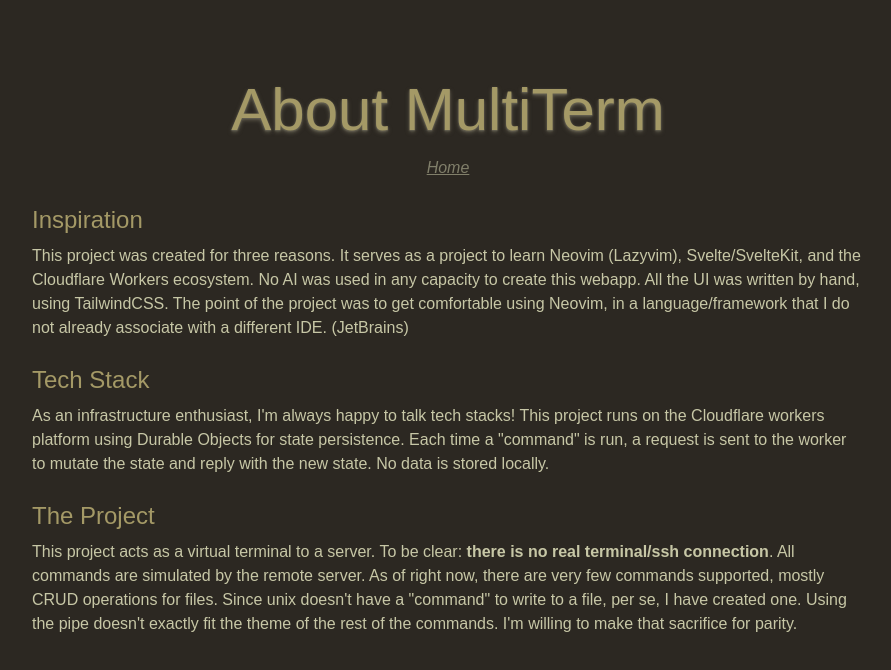
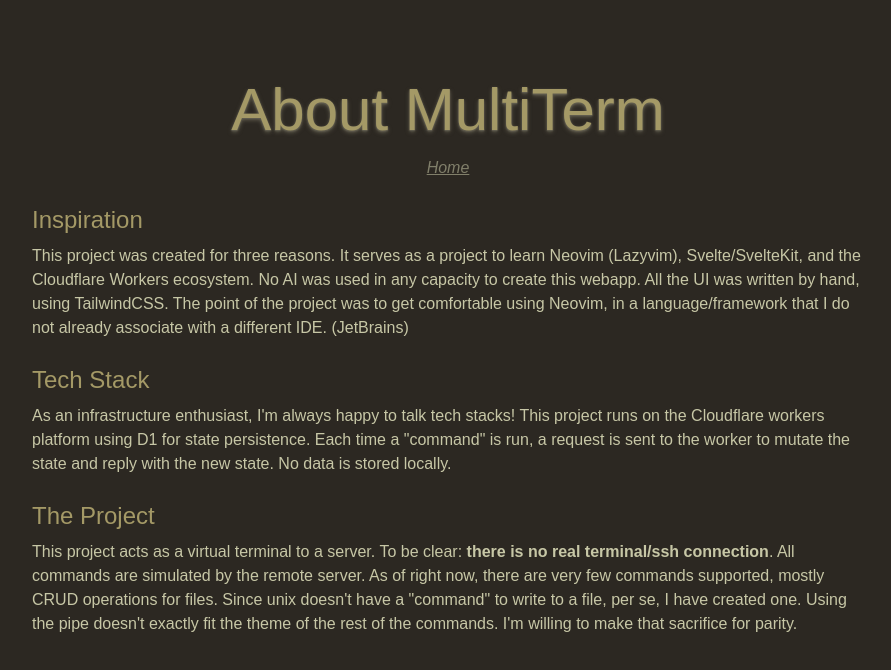
Before and after one commit to Foxikle/MultiTerm, a SvelteKit app: page /about in a window 1280 px wide. Shown: the top 670 px of the page, without its empty margins (192-1083 px from the left). Built offline with nearby package versions, Linux system fonts and the light colour scheme; a web font is replaced by a local one.

Commit message:
Correct factual inacuracy

```diff
--- a/src/routes/about/+page.svelte
+++ b/src/routes/about/+page.svelte
@@ -27,10 +27,10 @@
       <h1 class="mt-6 mb-2 text-2xl">Tech Stack</h1>
       <p class="text-secondary">
         As an infrastructure enthusiast, I'm always happy to talk tech stacks!
-        This project runs on the Cloudflare workers platform using Durable
-        Objects for state persistence. Each time a "command" is run, a request
-        is sent to the worker to mutate the state and reply with the new state.
-        No data is stored locally.
+        This project runs on the Cloudflare workers platform using D1 for state
+        persistence. Each time a "command" is run, a request is sent to the
+        worker to mutate the state and reply with the new state. No data is
+        stored locally.
       </p>
     </span>
     <span>
```
